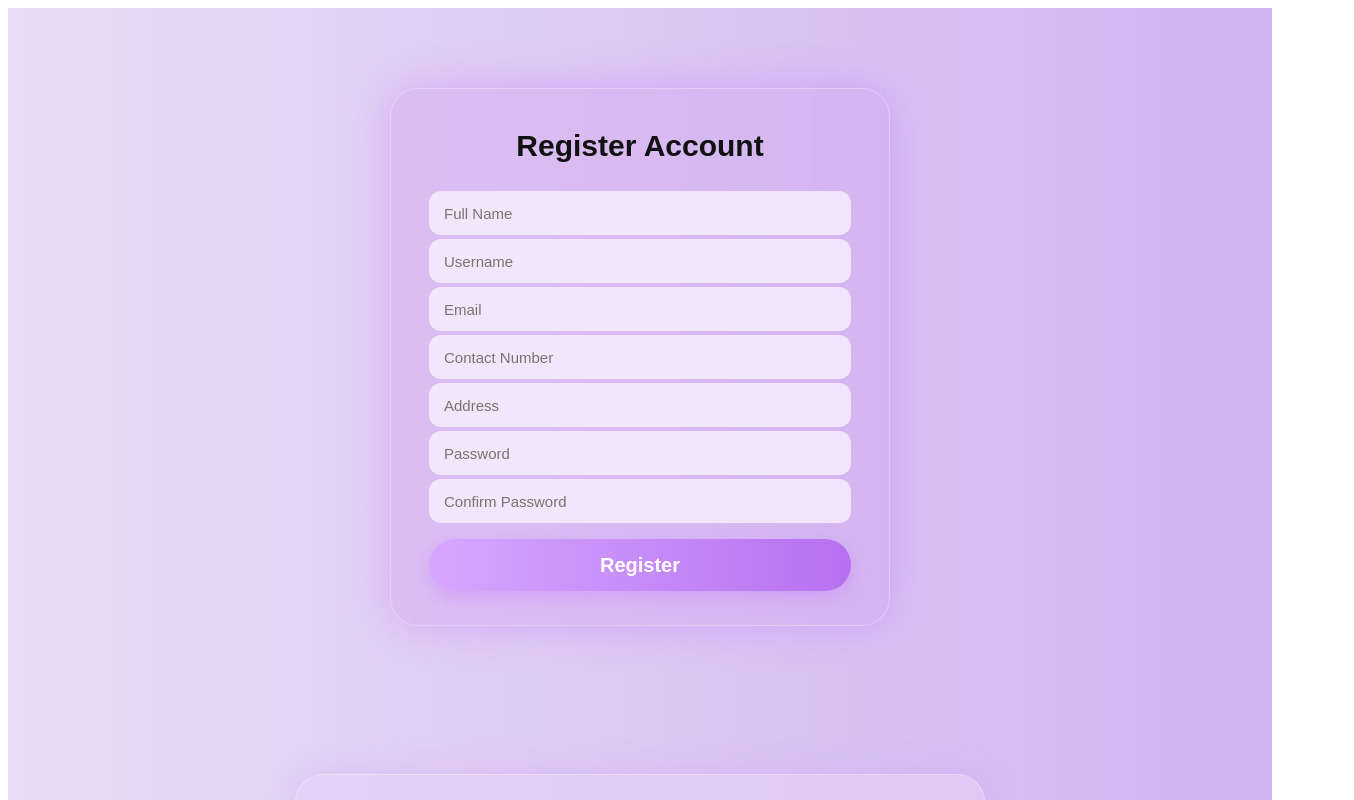
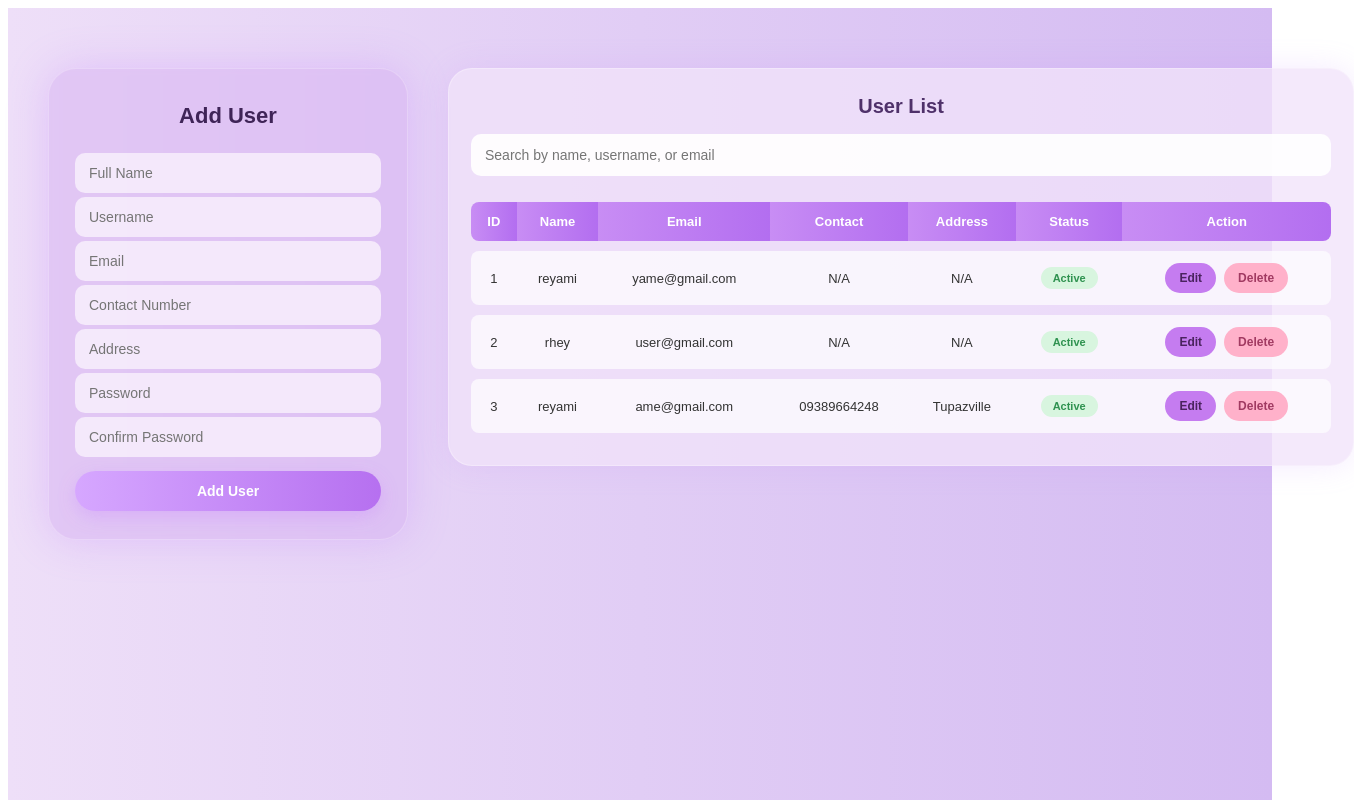
Before and after one commit to rhea123456789/IntegrativeProgrammingandTechnologies2, an Angular app: page / in a window 1280 px wide. Both pictures are taken after a click on the element "Register here". Shown: the top 800 px of the page, 1354 px wide, since content can reach past the window. Built offline with nearby package versions, Linux system fonts and the light colour scheme.

Commit message:
Add Activity 8 user table edit delete and search

```diff
--- a/src/app/app.css
+++ b/src/app/app.css
@@ -120,66 +120,65 @@
 /* REGISTER PAGE WITH TABLE */
 .register-page {
   min-height: 100vh;
-  background: linear-gradient(to right, #eadcf5 0%, #cfb4f0 100%);
-  padding: 80px 70px;
+  background: linear-gradient(to right, #eedff8 0%, #d4bbf2 100%);
+  padding: 60px 40px;
   display: flex;
   justify-content: center;
-  align-items: center;
+  align-items: flex-start;
 }
 
 .register-layout {
   width: 100%;
-  max-width: 1340px;
-  display: flex;
-  justify-content: center;
-  align-items: flex-start;
-  gap: 60px;
-  flex-wrap: wrap;
+  max-width: 1400px;
+  display: grid;
+  grid-template-columns: 360px 1fr;
+  gap: 40px;
+  align-items: start;
 }
 
 .register-card {
-  width: 500px;
+  width: 100%;
   background: rgba(210, 168, 241, 0.42);
   border: 1px solid rgba(255, 255, 255, 0.25);
   border-radius: 28px;
-  padding: 40px 38px 34px;
-  box-shadow: 0 0 40px rgba(193, 126, 255, 0.45);
+  padding: 34px 26px 28px;
+  box-shadow: 0 0 40px rgba(193, 126, 255, 0.30);
   backdrop-filter: blur(3px);
 }
 
 .register-card h1 {
   text-align: center;
-  font-size: 30px;
-  color: #111111;
-  margin-bottom: 28px;
+  font-size: 22px;
+  color: #3f2457;
+  margin-bottom: 24px;
   font-weight: 800;
 }
 
 .register-card input {
   width: 100%;
-  height: 44px;
+  height: 40px;
   border: none;
   outline: none;
-  border-radius: 12px;
-  background: rgba(245, 234, 251, 0.92);
-  color: #5f5f5f;
-  font-size: 15px;
-  padding: 0 15px;
+  border-radius: 10px;
+  background: rgba(245, 234, 251, 0.96);
+  color: #666;
+  font-size: 14px;
+  padding: 0 14px;
   margin-bottom: 4px;
 }
 
 .register-btn {
   width: 100%;
-  height: 52px;
+  height: 40px;
   border: none;
   border-radius: 999px;
   background: linear-gradient(to right, #d6a7ff, #b670f0);
   color: white;
-  font-size: 20px;
+  font-size: 14px;
   font-weight: 700;
   cursor: pointer;
-  margin-top: 12px;
-  box-shadow: 0 6px 18px rgba(190, 113, 255, 0.35);
+  margin-top: 10px;
+  box-shadow: 0 6px 18px rgba(190, 113, 255, 0.25);
 }
 
 .register-btn:hover {
@@ -187,65 +186,127 @@
 }
 
 .user-list-card {
-  width: 690px;
-  background: rgba(230, 209, 245, 0.62);
+  width: 100%;
+  background: rgba(241, 227, 250, 0.78);
   border: 1px solid rgba(255, 255, 255, 0.28);
-  border-radius: 28px;
-  padding: 38px 26px 26px;
-  box-shadow: 0 0 32px rgba(201, 145, 255, 0.28);
-  margin-top: 88px;
+  border-radius: 24px;
+  padding: 26px 22px 22px;
+  box-shadow: 0 0 30px rgba(201, 145, 255, 0.18);
 }
 
 .user-list-card h2 {
   text-align: center;
-  font-size: 28px;
+  font-size: 20px;
   color: #4f316a;
-  margin-bottom: 18px;
+  margin-bottom: 16px;
   font-weight: 800;
+}
+
+.search-wrap {
+  margin-bottom: 16px;
+}
+
+.search-input {
+  width: 100%;
+  height: 42px;
+  border: none;
+  outline: none;
+  border-radius: 10px;
+  background: rgba(255, 255, 255, 0.92);
+  padding: 0 14px;
+  font-size: 14px;
+  color: #555;
+}
+
+.user-table-wrap {
+  overflow-x: auto;
 }
 
 .user-table {
   width: 100%;
+  min-width: 860px;
   border-collapse: separate;
-  border-spacing: 0;
-  overflow: hidden;
+  border-spacing: 0 10px;
 }
 
 .user-table thead th {
   background: linear-gradient(to right, #c88df4, #b36ef0);
   color: white;
-  font-size: 16px;
+  font-size: 13px;
   font-weight: 700;
-  padding: 11px 10px;
+  padding: 12px 10px;
   text-align: center;
-  border-right: 1px solid rgba(255, 255, 255, 0.25);
+  white-space: nowrap;
 }
 
 .user-table thead th:first-child {
   border-top-left-radius: 8px;
+  border-bottom-left-radius: 8px;
 }
 
 .user-table thead th:last-child {
   border-top-right-radius: 8px;
-  border-right: none;
+  border-bottom-right-radius: 8px;
 }
 
 .user-table tbody td {
-  background: rgba(255, 255, 255, 0.55);
-  color: #222;
-  font-size: 15px;
+  background: rgba(255, 255, 255, 0.70);
+  color: #333;
+  font-size: 13px;
   padding: 12px 10px;
   text-align: center;
+  white-space: nowrap;
 }
 
-.user-table tbody tr + tr td {
-  border-top: 1px solid rgba(150, 120, 180, 0.12);
+.user-table tbody td:first-child {
+  border-top-left-radius: 8px;
+  border-bottom-left-radius: 8px;
+}
+
+.user-table tbody td:last-child {
+  border-top-right-radius: 8px;
+  border-bottom-right-radius: 8px;
+}
+
+.status-badge {
+  display: inline-block;
+  background: #d8f5df;
+  color: #2f9250;
+  font-size: 11px;
+  font-weight: 700;
+  padding: 5px 12px;
+  border-radius: 999px;
+}
+
+.action-cell {
+  white-space: nowrap;
+}
+
+.edit-btn,
+.delete-btn {
+  border: none;
+  border-radius: 999px;
+  padding: 8px 14px;
+  font-size: 12px;
+  font-weight: 700;
+  cursor: pointer;
+  margin: 0 4px;
+}
+
+.edit-btn {
+  background: #c57cf0;
+  color: #4a235f;
+}
+
+.delete-btn {
+  background: #ffb1ca;
+  color: #a13a62;
 }
 
 .field-error {
   color: #ff4a4a;
-  font-size: 14px;
-  margin-bottom: 12px;
+  font-size: 12px;
+  margin-bottom: 10px;
   padding-left: 2px;
 }
 
@@ -309,20 +370,18 @@
   font-weight: bold;
 }
 
-@media (max-width: 1200px) {
+@media (max-width: 1100px) {
   .register-layout {
-    flex-direction: column;
-    align-items: center;
+    grid-template-columns: 1fr;
   }
 
-  .user-list-card,
   .register-card {
-    width: 100%;
-    max-width: 700px;
+    max-width: 420px;
+    margin: 0 auto;
   }
 
   .user-list-card {
-    margin-top: 0;
+    width: 100%;
   }
 }
 
@@ -350,12 +409,4 @@
   .register-page {
     padding: 30px 16px;
   }
-
-  .user-list-card {
-    overflow-x: auto;
-  }
-
-  .user-table {
-    min-width: 620px;
-  }
 }
--- a/src/app/app.html
+++ b/src/app/app.html
@@ -39,7 +39,7 @@
 <div *ngIf="currentView === 'register'" class="register-page">
   <div class="register-layout">
     <div class="register-card">
-      <h1>Register Account</h1>
+      <h1>{{ isEditMode ? 'Edit User' : 'Add User' }}</h1>
 
       <input
         type="text"
@@ -90,12 +90,24 @@
       />
       <div class="field-error" *ngIf="registerErrors.confirmPassword">{{ registerErrors.confirmPassword }}</div>
 
-      <button class="register-btn" (click)="register()">Register</button>
+      <button class="register-btn" (click)="register()">
+        {{ isEditMode ? 'Update User' : 'Add User' }}
+      </button>
     </div>
 
     <div class="user-list-card">
       <h2>User List</h2>
 
+      <div class="search-wrap">
+        <input
+          type="text"
+          class="search-input"
+          placeholder="Search by name, username, or email"
+          [(ngModel)]="searchTerm"
+        />
+      </div>
+
+      <div class="user-table-wrap">
         <table class="user-table">
           <thead>
             <tr>
@@ -105,20 +117,28 @@
               <th>Contact</th>
               <th>Address</th>
               <th>Status</th>
+              <th>Action</th>
             </tr>
           </thead>
 
           <tbody>
-          <tr *ngFor="let user of users">
+            <tr *ngFor="let user of filteredUsers">
               <td>{{ user.id }}</td>
-            <td>{{ user.name }}</td>
+              <td>{{ user.username }}</td>
               <td>{{ user.email }}</td>
               <td>{{ user.contact }}</td>
               <td>{{ user.address }}</td>
-            <td>{{ user.status }}</td>
+              <td>
+                <span class="status-badge">{{ user.status }}</span>
+              </td>
+              <td class="action-cell">
+                <button class="edit-btn" (click)="editUser(user)">Edit</button>
+                <button class="delete-btn" (click)="deleteUser(user.id)">Delete</button>
+              </td>
             </tr>
           </tbody>
         </table>
+      </div>
     </div>
   </div>
 </div>
--- a/src/app/app.ts
+++ b/src/app/app.ts
@@ -6,7 +6,8 @@ type ViewMode = 'login' | 'register' | 'portfolio';
 
 interface UserItem {
   id: number;
-  name: string;
+  fullName: string;
+  username: string;
   email: string;
   contact: string;
   address: string;
@@ -39,10 +40,15 @@ export class App {
     confirmPassword: ''
   };
 
+  searchTerm = '';
+  isEditMode = false;
+  editingUserId: number | null = null;
+
   users: UserItem[] = [
     {
       id: 1,
-      name: 'rhea',
+      fullName: 'reyami',
+      username: 'reyami',
       email: 'yame@gmail.com',
       contact: 'N/A',
       address: 'N/A',
@@ -51,8 +57,9 @@ export class App {
     },
     {
       id: 2,
-      name: 'bebang',
-      email: 'bebang@gmail.com',
+      fullName: 'rhey',
+      username: 'rhey',
+      email: 'user@gmail.com',
       contact: 'N/A',
       address: 'N/A',
       status: 'Active',
@@ -60,37 +67,11 @@ export class App {
     },
     {
       id: 3,
-      name: 'mae',
-      email: 'mae@gmail.com',
-      contact: 'N/A',
-      address: 'N/A',
-      status: 'Active',
-      password: '123456'
-    },
-    {
-      id: 4,
-      name: 'reyah',
-      email: 'reyah@gmail.com',
-      contact: 'N/A',
-      address: 'N/A',
-      status: 'Active',
-      password: '123456'
-    },
-    {
-      id: 5,
-      name: 'anne',
-      email: 'anne@gmail.com',
-      contact: 'N/A',
-      address: 'N/A',
-      status: 'Active',
-      password: '123456'
-    },
-    {
-      id: 6,
-      name: 'hawak',
-      email: 'ang@gmail.com',
-      contact: '09365412889',
-      address: 'beat',
+      fullName: 'reyami',
+      username: 'reyami',
+      email: 'ame@gmail.com',
+      contact: '09389664248',
+      address: 'Tupazville',
       status: 'Active',
       password: '123456'
     }
@@ -122,6 +103,20 @@ export class App {
     confirmPassword: ''
   };
 
+  get filteredUsers(): UserItem[] {
+    const term = this.searchTerm.trim().toLowerCase();
+
+    if (!term) {
+      return this.users;
+    }
+
+    return this.users.filter(user =>
+      user.fullName.toLowerCase().includes(term) ||
+      user.username.toLowerCase().includes(term) ||
+      user.email.toLowerCase().includes(term)
+    );
+  }
+
   goToLogin() {
     this.currentView = 'login';
     this.clearLoginErrors();
@@ -150,6 +145,22 @@ export class App {
       password: '',
       confirmPassword: ''
     };
+  }
+
+  resetRegisterForm() {
+    this.registerData = {
+      fullName: '',
+      username: '',
+      email: '',
+      contactNumber: '',
+      address: '',
+      password: '',
+      confirmPassword: ''
+    };
+
+    this.isEditMode = false;
+    this.editingUserId = null;
+    this.clearRegisterErrors();
   }
 
   validateLogin(): boolean {
@@ -239,6 +250,25 @@ export class App {
       return;
     }
 
+    if (this.isEditMode && this.editingUserId !== null) {
+      const userIndex = this.users.findIndex(user => user.id === this.editingUserId);
+
+      if (userIndex !== -1) {
+        this.users[userIndex] = {
+          ...this.users[userIndex],
+          fullName: this.registerData.fullName,
+          username: this.registerData.username,
+          email: this.registerData.email,
+          contact: this.registerData.contactNumber,
+          address: this.registerData.address,
+          password: this.registerData.password
+        };
+      }
+
+      this.resetRegisterForm();
+      return;
+    }
+
     const nextId =
       this.users.length > 0
         ? Math.max(...this.users.map(user => user.id)) + 1
@@ -246,7 +276,8 @@ export class App {
 
     const newUser: UserItem = {
       id: nextId,
-      name: this.registerData.username || this.registerData.fullName,
+      fullName: this.registerData.fullName,
+      username: this.registerData.username,
       email: this.registerData.email,
       contact: this.registerData.contactNumber,
       address: this.registerData.address,
@@ -259,18 +290,33 @@ export class App {
     this.loginData.email = this.registerData.email;
     this.loginData.password = '';
 
+    this.resetRegisterForm();
+  }
+
+  editUser(user: UserItem) {
+    this.currentView = 'register';
+    this.isEditMode = true;
+    this.editingUserId = user.id;
+
     this.registerData = {
-      fullName: '',
-      username: '',
-      email: '',
-      contactNumber: '',
-      address: '',
-      password: '',
-      confirmPassword: ''
+      fullName: user.fullName,
+      username: user.username,
+      email: user.email,
+      contactNumber: user.contact === 'N/A' ? '' : user.contact,
+      address: user.address === 'N/A' ? '' : user.address,
+      password: user.password,
+      confirmPassword: user.password
     };
 
     this.clearRegisterErrors();
-    this.currentView = 'login';
+  }
+
+  deleteUser(id: number) {
+    this.users = this.users.filter(user => user.id !== id);
+
+    if (this.editingUserId === id) {
+      this.resetRegisterForm();
+    }
   }
 
   login() {
```
Lines whose indentation alone changed are shown as unchanged.
